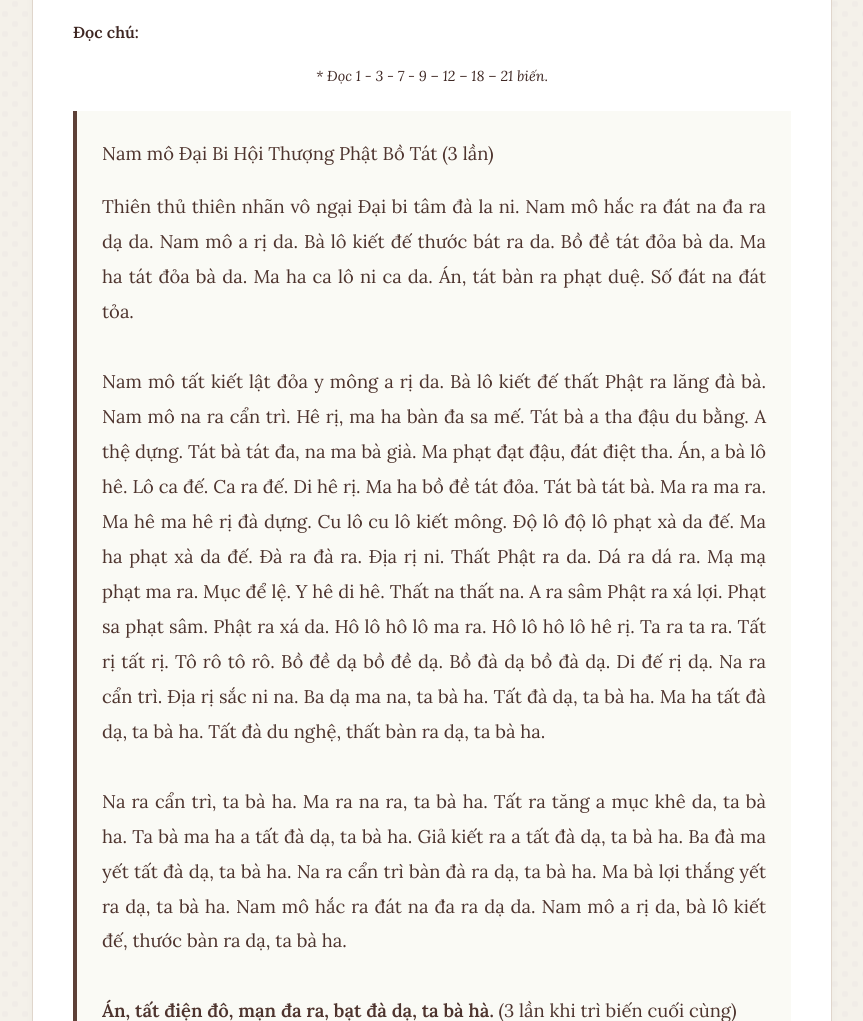
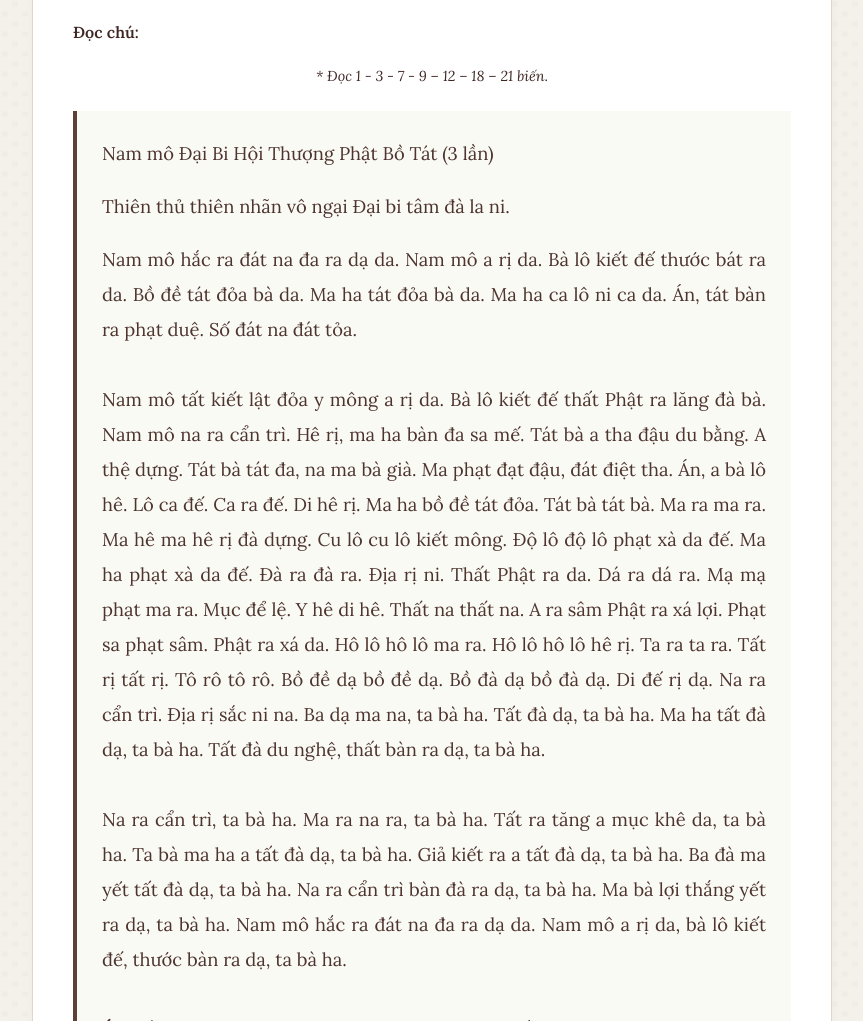
Before and after one commit to nidoku/Kinh-Quan-The-Am-Bo-Tat, a plain HTML site: page index.html in a window 1280 px wide. Shown: the part 1779-2800 px from the top of the page, without its empty margins (208-1071 px from the left). Drawn offline with nearby package versions, Linux system fonts and the light colour scheme; a web font is replaced by a local one.

Commit message:
Refactor mantra box content in index.html

```diff
--- a/index.html
+++ b/index.html
@@ -245,7 +245,8 @@
 
             <div class="mantra-box">
                 Nam mô Đại Bi Hội Thượng Phật Bồ Tát (3 lần)</p>
-                Thiên thủ thiên nhãn vô ngại Đại bi tâm đà la ni. Nam mô hắc ra đát na đa ra dạ da. Nam mô a rị da. Bà lô kiết đế thước bát ra da. Bồ đề tát đỏa bà da. Ma ha tát đỏa bà da. Ma ha ca lô ni ca da. Án, tát bàn ra phạt duệ. Số đát na đát tỏa.<br><br>
+                Thiên thủ thiên nhãn vô ngại Đại bi tâm đà la ni.</p>
+                Nam mô hắc ra đát na đa ra dạ da. Nam mô a rị da. Bà lô kiết đế thước bát ra da. Bồ đề tát đỏa bà da. Ma ha tát đỏa bà da. Ma ha ca lô ni ca da. Án, tát bàn ra phạt duệ. Số đát na đát tỏa.<br><br>
                 Nam mô tất kiết lật đỏa y mông a rị da. Bà lô kiết đế thất Phật ra lăng đà bà. Nam mô na ra cẩn trì. Hê rị, ma ha bàn đa sa mế. Tát bà a tha đậu du bằng. A thệ dựng. Tát bà tát đa, na ma bà già. Ma phạt đạt đậu, đát điệt tha. Án, a bà lô hê. Lô ca đế. Ca ra đế. Di hê rị. Ma ha bồ đề tát đỏa. Tát bà tát bà. Ma ra ma ra. Ma hê ma hê rị đà dựng. Cu lô cu lô kiết mông. Độ lô độ lô phạt xà da đế. Ma ha phạt xà da đế. Đà ra đà ra. Địa rị ni. Thất Phật ra da. Dá ra dá ra. Mạ mạ phạt ma ra. Mục để lệ. Y hê di hê. Thất na thất na. A ra sâm Phật ra xá lợi. Phạt sa phạt sâm. Phật ra xá da. Hô lô hô lô ma ra. Hô lô hô lô hê rị. Ta ra ta ra. Tất rị tất rị. Tô rô tô rô. Bồ đề dạ bồ đề dạ. Bồ đà dạ bồ đà dạ. Di đế rị dạ. Na ra cẩn trì. Địa rị sắc ni na. Ba dạ ma na, ta bà ha. Tất đà dạ, ta bà ha. Ma ha tất đà dạ, ta bà ha. Tất đà du nghệ, thất bàn ra dạ, ta bà ha.<br><br>
                 Na ra cẩn trì, ta bà ha. Ma ra na ra, ta bà ha. Tất ra tăng a mục khê da, ta bà ha. Ta bà ma ha a tất đà dạ, ta bà ha. Giả kiết ra a tất đà dạ, ta bà ha. Ba đà ma yết tất đà dạ, ta bà ha. Na ra cẩn trì bàn đà ra dạ, ta bà ha. Ma bà lợi thắng yết ra dạ, ta bà ha. Nam mô hắc ra đát na đa ra dạ da. Nam mô a rị da, bà lô kiết đế, thước bàn ra dạ, ta bà ha.<br><br>
                 <strong>Án, tất điện đô, mạn đa ra, bạt đà dạ, ta bà hà.</strong> (3 lần khi trì biến cuối cùng)
```
